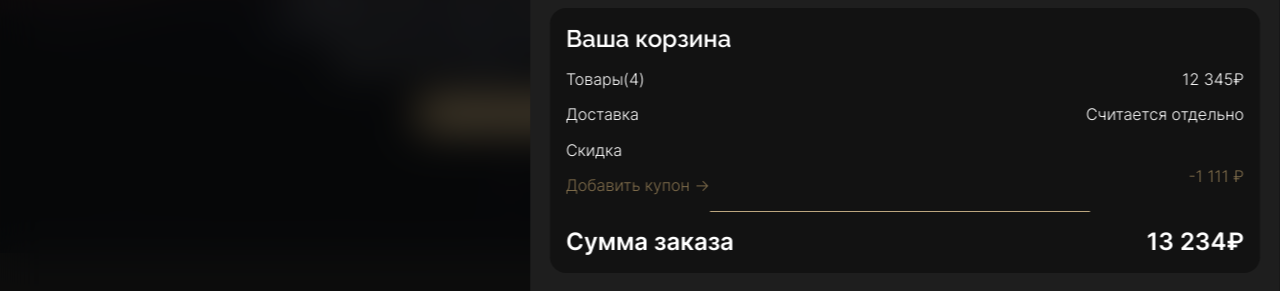
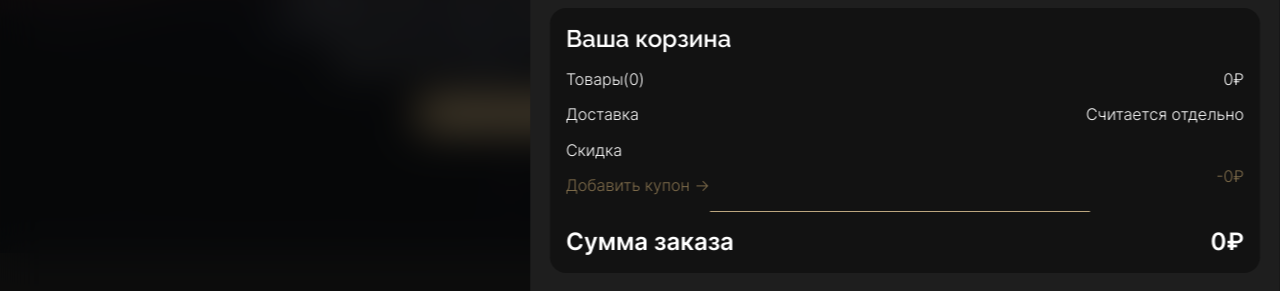
Before and after one commit to KirKol94/it-shop, a React app: page / in a window 1280 px wide. Both pictures are taken after a click on the button "Корзина". Shown: the part 448-739 px from the top of the page. Built offline with nearby package versions, Linux system fonts and the light colour scheme.

Commit message:
kirkol | подготовил корзину для получения данных

```diff
--- a/src/components/modals/cardModal/CardModal.tsx
+++ b/src/components/modals/cardModal/CardModal.tsx
@@ -17,6 +17,8 @@
 } from './styled'
 import { RootCountBox, RootCountBtn, RootCountInput } from '@/styled/root'
 import { useCountBox } from '@/hooks/useCountBox'
+import { useAppDispatch } from '@/hooks/reduxHooks'
+import { addProduct } from '@/store/cart/cartSlice'
 
 interface IProps {
   product: IProduct
@@ -25,6 +27,8 @@
 }
 
 const CardModal: FC<IProps> = ({ isOpenCard, setIsOpenCard, product }) => {
+  const dispatch = useAppDispatch()
+
   const sizes = ['xs', 's', 'm', 'l', 'xl']
   const [size, setSize] = useState(sizes[0])
   const {
@@ -40,15 +44,16 @@
     e.preventDefault()
     setIsOpenCard(false)
     setCount(1)
-    console.log({
+    const productToCart = {
       id: product.id,
       img: product.image,
       product: product.name,
       productPrice: product.price,
-      count: count,
-      size: size,
+      count,
+      size,
       totalPrice: price,
-    })
+    }
+    dispatch(addProduct(productToCart))
   }
 
   // далее код, передвигающий ползунок в размерах
--- a/src/components/modals/cartModal/CartModal.tsx
+++ b/src/components/modals/cartModal/CartModal.tsx
@@ -1,4 +1,4 @@
-import React, { FC } from 'react'
+import React, { ChangeEvent, FC, useState } from 'react'
 import Menu from '@ui/menu/Menu'
 import {
   CartBody,
@@ -18,6 +18,8 @@
 } from './styled'
 import CartItem from '@ui/cartItem/CartItem'
 import CloseIcon from '@ui/icons/CloseIcon'
+import { useAppDispatch, useAppSelector } from '@/hooks/reduxHooks'
+import { changeDiscountSize } from '@/store/cart/cartSlice'
 
 interface IProps {
   isOpen: boolean
@@ -25,7 +27,28 @@
 }
 
 const CartModal: FC<IProps> = ({ isOpen, setIsOpen }) => {
-  const price = 12345
+  const dispatch = useAppDispatch()
+
+  const cartItems = useAppSelector(state => state.cart.items)
+  const discountSize = useAppSelector(state => state.cart.discountSize)
+
+  const [promoCode, setPromoCode] = useState('')
+  const onChangeInputHandler = (e: ChangeEvent<HTMLInputElement>) => {
+    const { value } = e.target
+    const conditionForDiscount =
+      value.toLowerCase() === 'nazarov1000' ||
+      value.toLowerCase() === 'назаров1000'
+    setPromoCode(value)
+    if (conditionForDiscount) {
+      dispatch(changeDiscountSize(1000))
+    } else {
+      dispatch(changeDiscountSize(0))
+    }
+  }
+
+  const price = cartItems.reduce((acc, cur) => (acc += cur.totalPrice), 0)
+  const totalPriceWithDiscount = price - discountSize
+  const productCount = cartItems.reduce((acc, cur) => (acc += cur.count), 0)
 
   return (
     <Menu isOpen={isOpen} setIsOpen={setIsOpen}>
@@ -49,7 +72,7 @@
           <CartFooterInfo>
             <CartFooterTitle>Ваша корзина</CartFooterTitle>
             <CartInfoRow>
-              <span>Товары(4)</span>
+              <span>Товары({productCount})</span>
               <span>{price.toLocaleString('ru')}₽</span>
             </CartInfoRow>
             <CartInfoRow>
@@ -62,15 +85,19 @@
                 <div>
                   <PromoLabel>
                     Добавить купон →
-                    <PromoInput type="text" />
+                    <PromoInput
+                      type="text"
+                      value={promoCode}
+                      onChange={onChangeInputHandler}
+                    />
                   </PromoLabel>
                 </div>
               </div>
-              <PromoSaleSize>-1 111 ₽</PromoSaleSize>
+              <PromoSaleSize>-{discountSize}₽</PromoSaleSize>
             </CartInfoRow>
             <InfoFinal>
               <span>Сумма заказа</span>
-              <span>13 234₽</span>
+              <span>{totalPriceWithDiscount.toLocaleString('ru')}₽</span>
             </InfoFinal>
           </CartFooterInfo>
           <CartFooterAction variant="main">Оформить заказ</CartFooterAction>
--- a/src/store/cart/cartSlice.ts
+++ b/src/store/cart/cartSlice.ts
@@ -3,10 +3,14 @@
 
 type CartSlice = {
   items: ICartProduct[]
+  discountSize: number
+  totalPriceWithDiscount: number
 }
 
 const initialState: CartSlice = {
   items: [],
+  discountSize: 0,
+  totalPriceWithDiscount: 0,
 }
 
 export const cartSlice = createSlice({
@@ -27,6 +31,11 @@
     // Удалить товар из корзины по его id
     deleteProduct(state, action: PayloadAction<string>) {
       state.items = state.items.filter(item => item.id !== action.payload)
+    },
+
+    // изменить размер скидки
+    changeDiscountSize(state, action: PayloadAction<number>) {
+      state.discountSize = action.payload
     },
 
     // увеличиваем количество выборанного товара в корзине
@@ -59,6 +68,7 @@
   deleteProduct,
   incrementCartItemCount,
   decrementCartItemCount,
+  changeDiscountSize,
 } = cartSlice.actions
 
 export default cartSlice.reducer
--- a/src/types/ICartProduct.ts
+++ b/src/types/ICartProduct.ts
@@ -4,6 +4,6 @@
   product: string
   productPrice: number
   count: number
-  size: 'xs' | 's' | 'm' | 'l' | 'xl'
+  size: string
   totalPrice: number
 }
```
